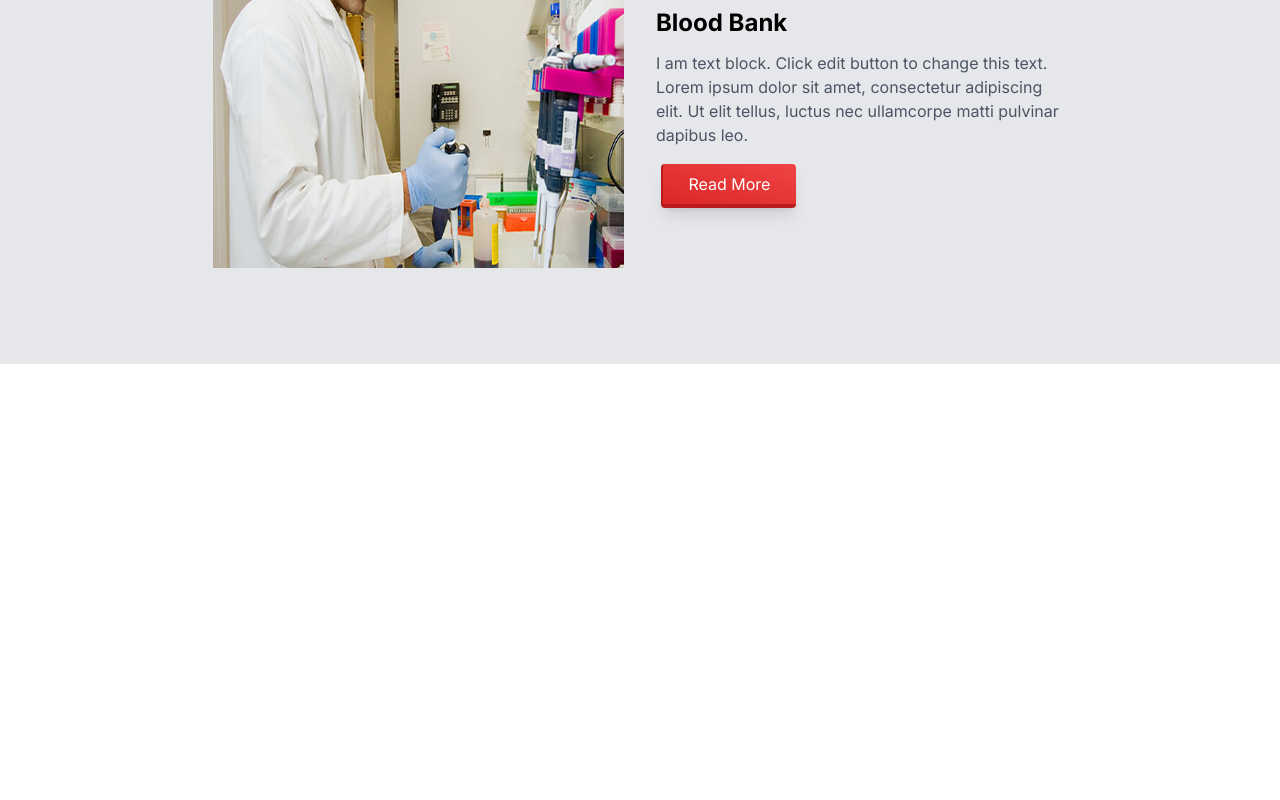
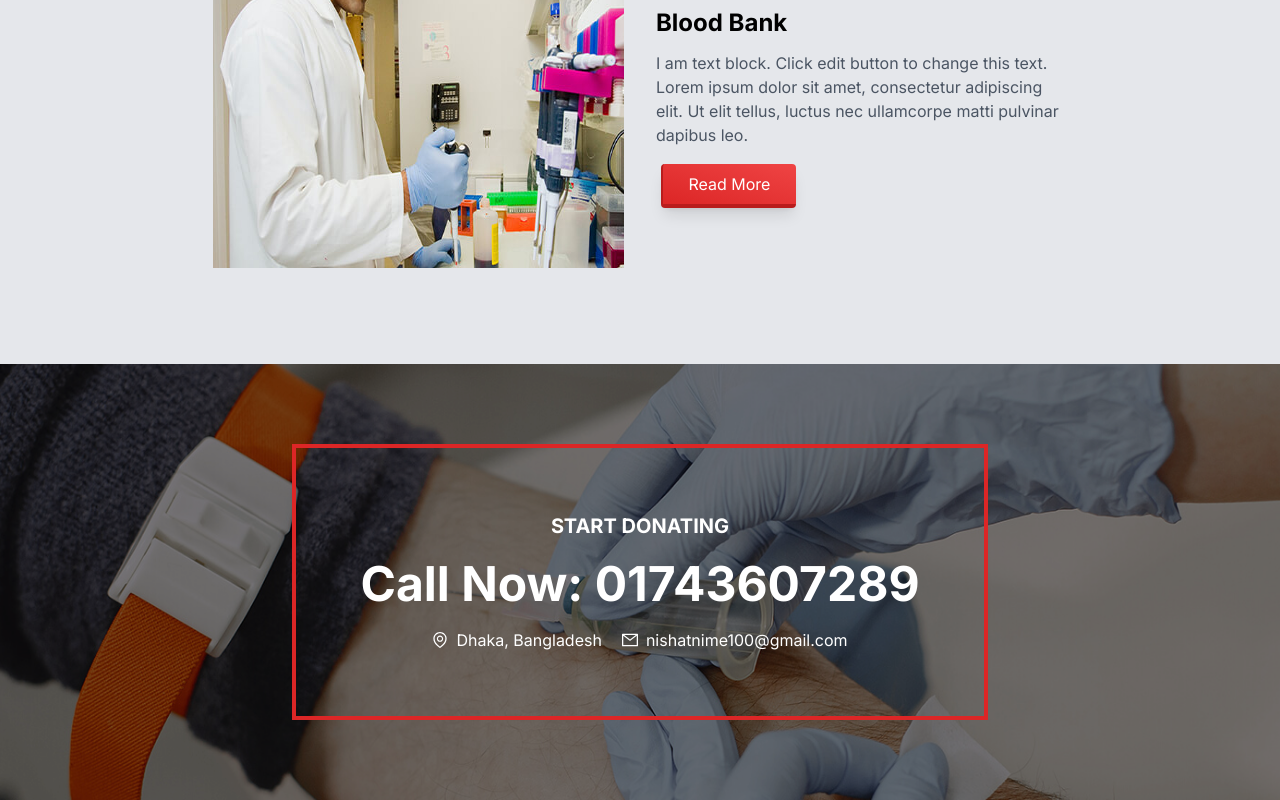
Before and after one commit to JannatunNimeNishat/blood_donation_application_client, a Next.js app: page / in a window 1280 px wide. Shown: the part 2705-3505 px from the top of the page. Before the commit the page ends 3069 px from the top, so only its background shows below. Built offline with nearby package versions, Linux system fonts and the light colour scheme.

Commit message:
StartDonating section adeed

```diff
--- a/src/app/(withCommonLayout)/page.tsx
+++ b/src/app/(withCommonLayout)/page.tsx
@@ -1,6 +1,7 @@
 import CountSection from '@/components/ui/HomePage/CountSection/CountSection';
 import HelpPeopleInNeed from '@/components/ui/HomePage/HelpPeopleInNeed/HelpPeopleInNeed';
 import HeroSection from '@/components/ui/HomePage/HeroSection/HeroSection';
+import StartDonating from '@/components/ui/HomePage/StartDonating/StartDonating';
 import WhatWeDo from '@/components/ui/HomePage/WhatWeDo/WhatWeDo';
 
 import React from 'react';
@@ -17,8 +18,8 @@ const HomePage = () => {
      <CountSection/>
      <div className='bg-gray-200 '>
      <WhatWeDo/>
-
      </div>
+     <StartDonating/>
     </div>
   );
 };
--- a/src/assets/index.ts
+++ b/src/assets/index.ts
@@ -7,6 +7,7 @@ const assets = {
     whatWeDoImg1:require("./landing_page/whatWeDoImg1.jpg"),
     whatWeDoImg2:require("./landing_page/whatWeDoImg2.jpg"),
     whatWeDoImg3:require("./landing_page/whatWeDoImg3.jpg"),
+    callNow:require("./landing_page/callNow.jpg"),
   },
 };
 
--- /dev/null
+++ b/src/components/ui/HomePage/StartDonating/StartDonating.tsx
@@ -0,0 +1,35 @@
+import callNowImage from "@/assets/landing_page/callNow.jpg";
+import { EnvironmentOutlined,MailOutlined } from "@ant-design/icons";
+const StartDonating = () => {
+  return (
+    <div
+      className={`  bg-fixed bg-cover bg-center  `}
+      style={{ backgroundImage: `url(${callNowImage.src})` }}
+    >
+      <div className="lg:flex items-center justify-between backdrop-brightness-50 h-full w-full  ">
+        <div className="text-white max-w-[1440px] mx-auto py-20">
+          <div className="p-16   border-4 border-red-600 space-y-5">
+            <h3 className="lg:text-xl font-bold text-center">START DONATING</h3>
+            <h1 className="text-3xl lg:text-5xl font-bold text-center">
+              Call Now: 01743607289
+            </h1>
+            <div className="text-center flex items-center justify-center">
+              <div className="lg:flex items-center gap-5">
+                <div className="flex gap-2 items-center">
+                  <EnvironmentOutlined className="" />
+                  <p className="">Dhaka, Bangladesh</p>
+                </div>
+                <div className="flex gap-2 items-center">
+                <MailOutlined />
+                  <p className="">nishatnime100@gmail.com</p>
+                </div>
+              </div>
+            </div>
+          </div>
+        </div>
+      </div>
+    </div>
+  );
+};
+
+export default StartDonating;
```
Also changed, not shown: src/assets/landing_page/callNow.jpg (added).
